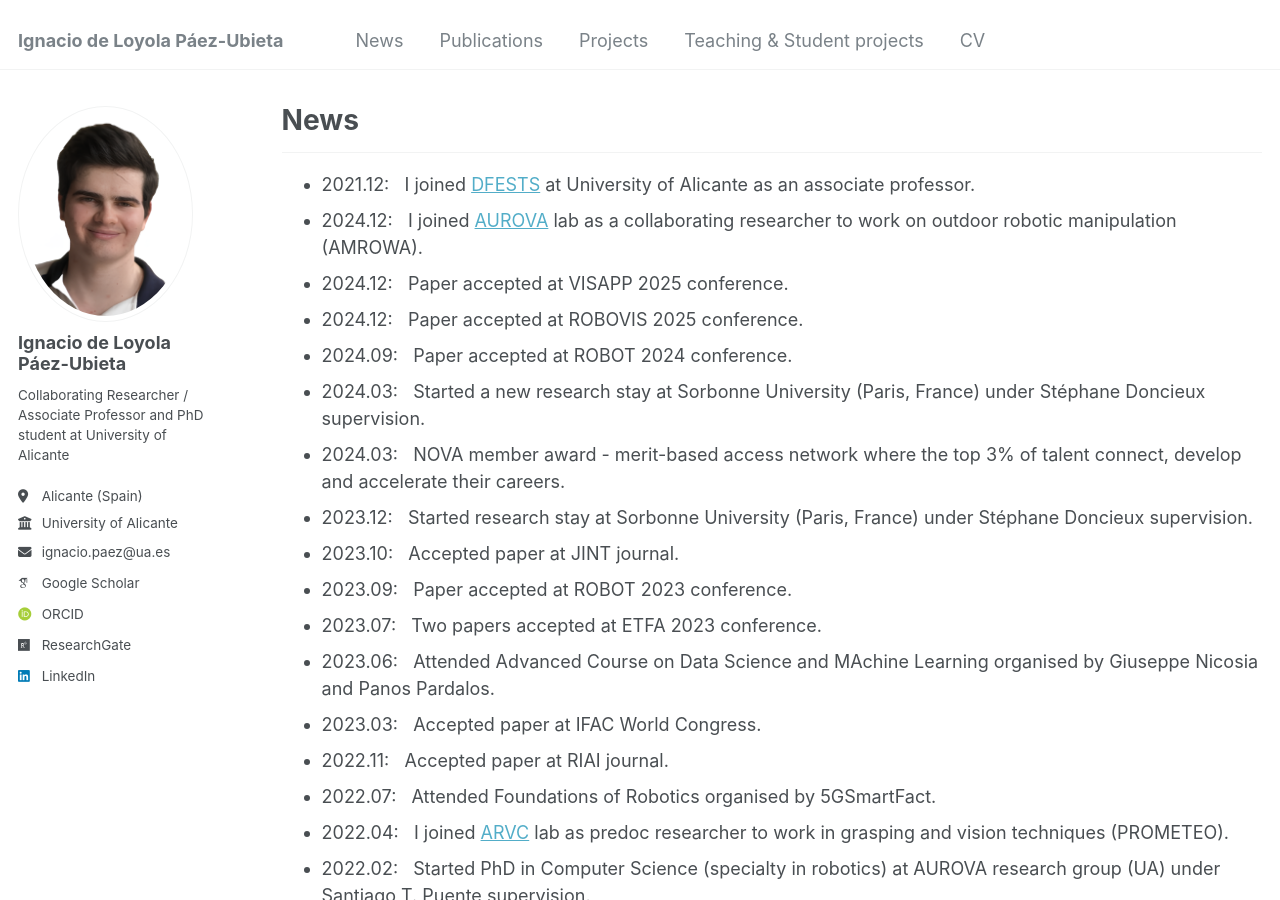
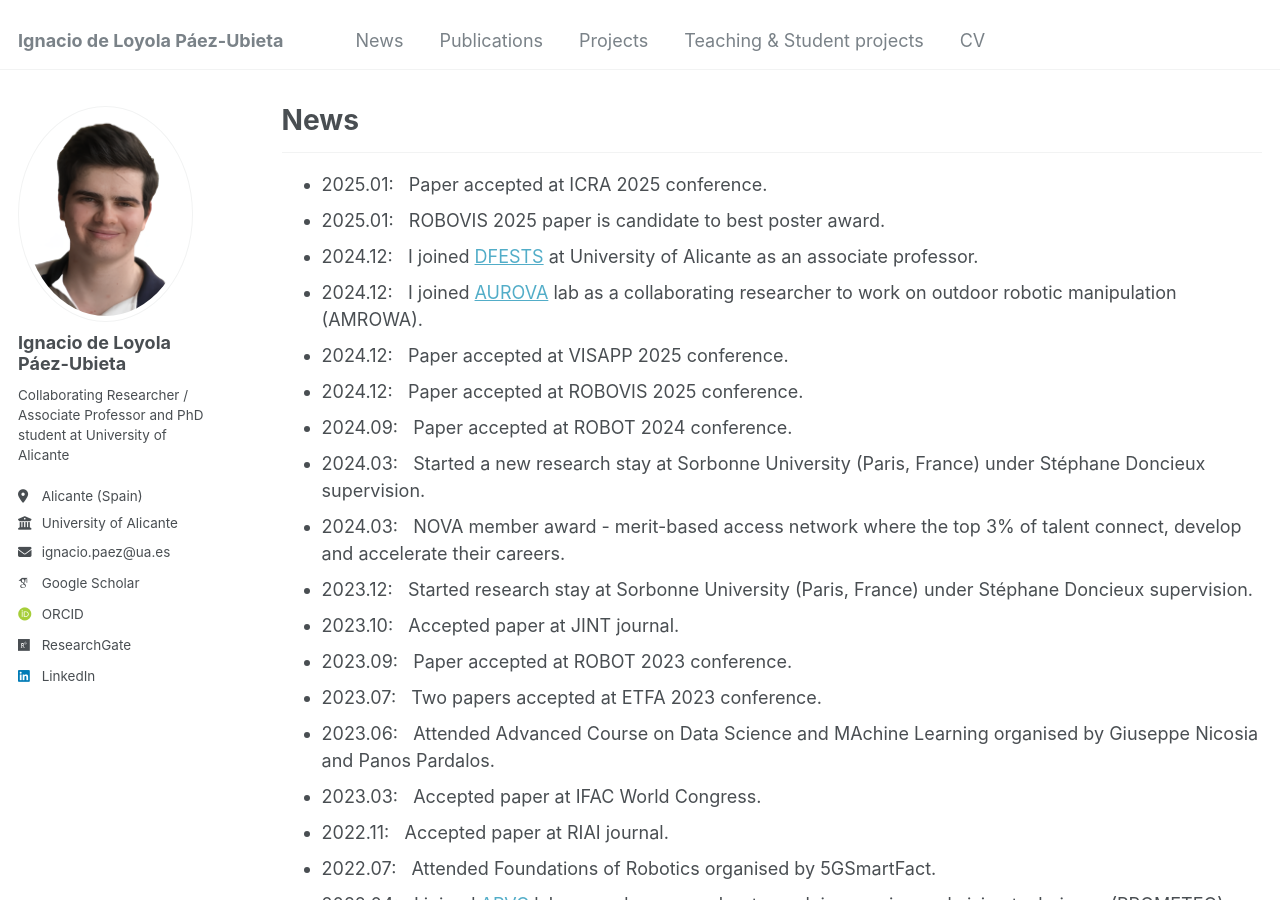
Before and after one commit to ignpaub/ignpaub.github.io, a Jekyll site: the page built from _pages/news.md, in a window 1280 px wide and 900 px high. Built offline with Jekyll 4.4.1, drawn with Linux system fonts in a browser that asks for light colours; some web fonts are replaced.

Commit message:
Update news.md

```diff
--- a/_pages/news.md
+++ b/_pages/news.md
@@ -5,7 +5,9 @@ permalink: /news/
 author_profile: true
 ---
 ---
-- 2021.12: &nbsp; I joined [DFESTS](https://dfests.ua.es/) at University of Alicante as an associate professor.
+- 2025.01: &nbsp; Paper accepted at ICRA 2025 conference.
+- 2025.01: &nbsp; ROBOVIS 2025 paper is candidate to best poster award.
+- 2024.12: &nbsp; I joined [DFESTS](https://dfests.ua.es/) at University of Alicante as an associate professor.
 - 2024.12: &nbsp; I joined [AUROVA](http://www.aurova.ua.es/) lab as a collaborating researcher to work on outdoor robotic manipulation (AMROWA).
 - 2024.12: &nbsp; Paper accepted at VISAPP 2025 conference.
 - 2024.12: &nbsp; Paper accepted at ROBOVIS 2025 conference.
```
